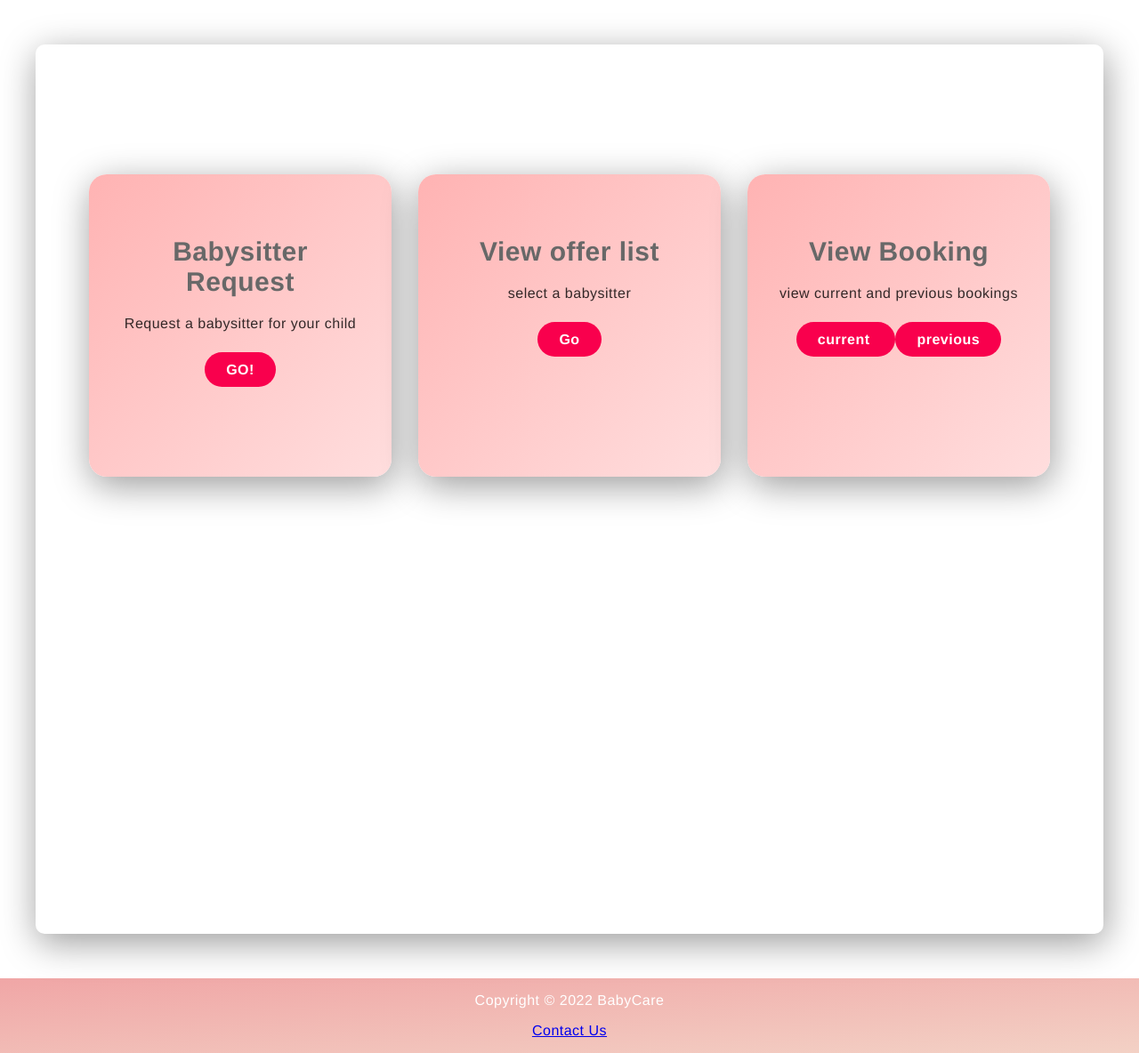
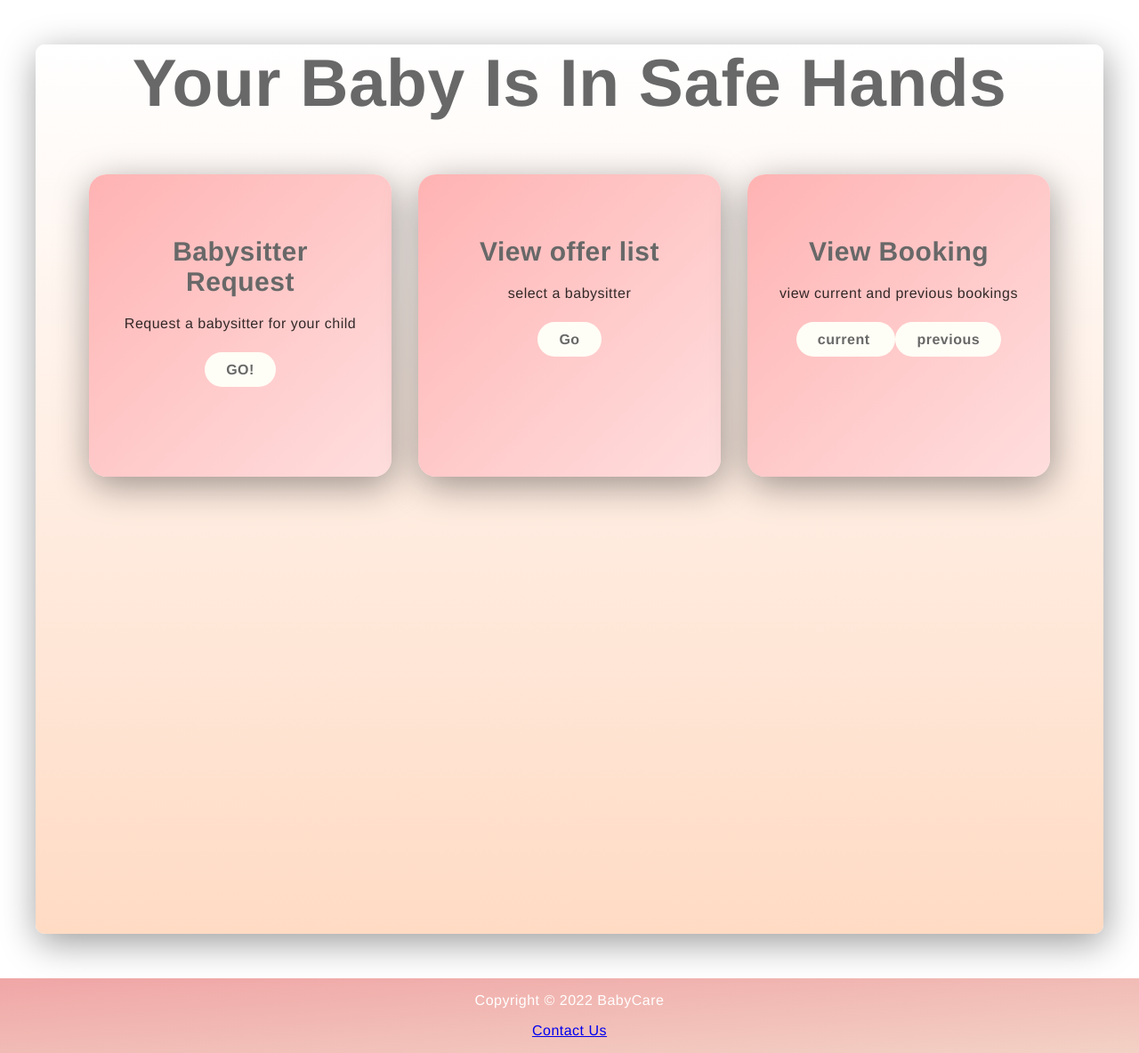
Before and after one commit to GhadeerAlmansour/BabyCare, a PHP site: page /html/HomeParent.html in a window 1280 px wide. Shown: the part 133-1317 px from the top of the page at 89% size. Run offline with PHP 8.4, Linux system fonts and the light colour scheme.

Commit message:
parent homepage cards

```diff
--- a/css/home.css
+++ b/css/home.css
@@ -38,6 +38,14 @@
     border-radius: 10px;
     margin-top: 50px;
     margin-bottom: 50px;
+
+    background-image: url(../images/background.JPG) ;
+    background-position:center ;
+    background-size: cover;
+
+    background-image: linear-gradient(WHITE, #ffdbc4);
+
+
 
   }
   /*
@@ -487,7 +495,7 @@ width: 100%;
 	padding: 100px 0px;
 }
 .title h2{
-	color: white;
+	color: rgb(104, 104, 104);
 	font-size: 75px;
 	width: 1130px;
 	margin: 30px auto;
@@ -537,8 +545,8 @@ h5{
 
 }
 .card .button{
-	background-color:#f9004d;
-	color: white;
+	background-color:#fffef6;
+	color: rgb(104, 104, 104);;
 	text-decoration: none;
 	border: 2px solid transparent;
 	font-weight: bold;
@@ -548,6 +556,6 @@ h5{
 }
 .card .button:hover{
 	background-color: transparent;
-	border: 2px solid #f9004d;
+	border: 2px solid  rgb(104, 104, 104);
 	cursor: pointer;
 }
```
Also changed, not shown: images/background.JPG (added), images/background.png (added).
